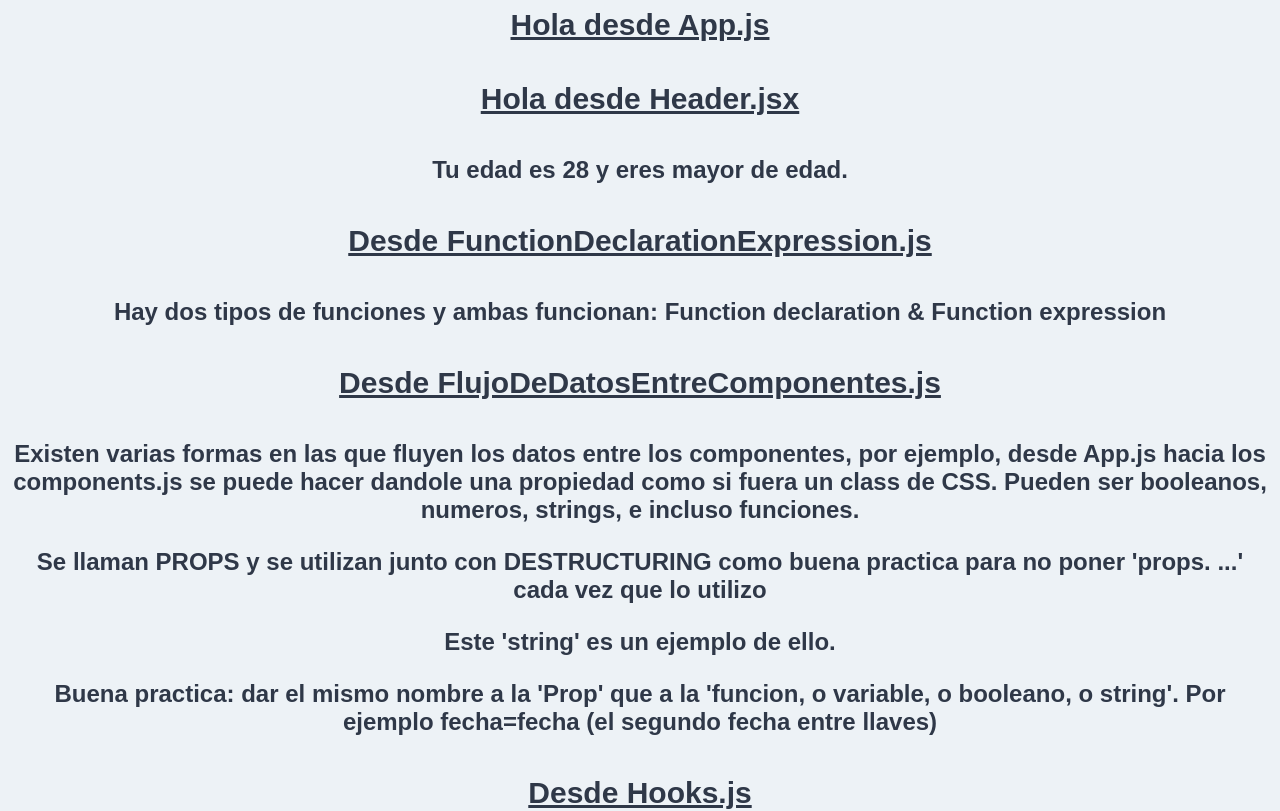
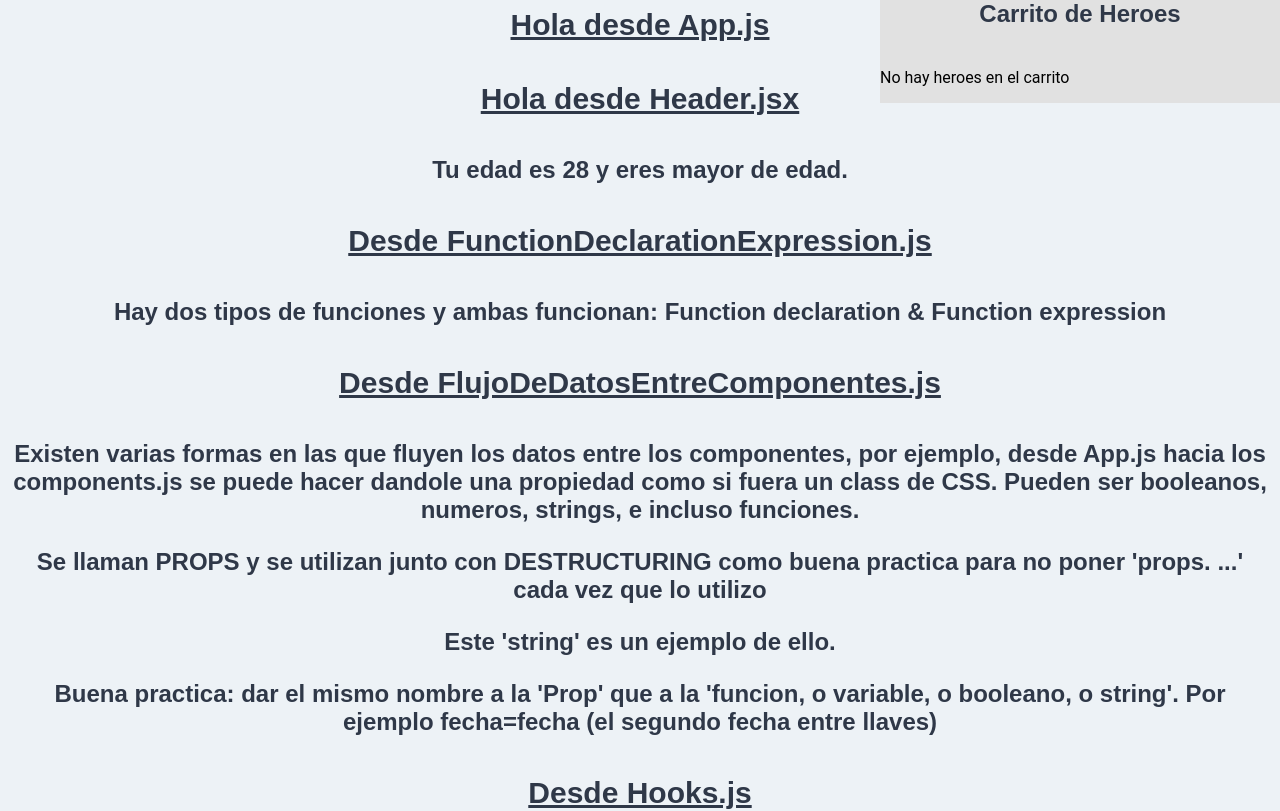
Before and after one commit to lautarosoliani/React-Alkemy-app, a React (Create React App) app in the folder apuntes-app/: page / in a window 1280 px wide. Shown: the top 811 px of the page. Built offline with nearby package versions, Linux system fonts and the light colour scheme.

Commit message:
Heroes Chart

```diff
--- a/apuntes-app/src/App.js
+++ b/apuntes-app/src/App.js
@@ -5,6 +5,7 @@ import FlujoDeDatosEntreComponentes from "./components/FlujoDeDatosEntreComponen
 import Hooks from "./components/Hooks"
 import State from "./components/State"
 import Heroe from "./components/Heroe"
+import CarritoDeHeroes from "./components/CarritoDeHeroes"
 
 function App() {
     //crear listado de heroes
@@ -54,7 +55,7 @@ function App() {
                     modificarSeleccionDeHeroes={modificarSeleccionDeHeroes}
                 />
             ))}
-
+            <CarritoDeHeroes selecciondeheroes={selecciondeheroes} />
             <h2>
                 <p>
                     Para modificar la lista de heroes creo el 2do useState
@@ -67,6 +68,7 @@ function App() {
                     usar en Heroe.js para usar el metodo 'filter' e identificar
                     el heroe seleccionado
                 </p>
+                <br />
                 <p>
                     Al lado del '.filter' agregar [0], ademas, debajo pongo:
                     modificarSeleccionDeHeroes([...selecciondeheroes, heroe]),
@@ -77,6 +79,17 @@ function App() {
                     funcion del useState. Otro dato, hay muchas mas formas de
                     hacer esto, esta es una de las simples pero hay muchas mas
                 </p>
+                <br />
+                <p>
+                    Nuevo componente: Carrito de Heroes. Creo nueva pagina
+                    llamada CarritoDeHeroes.js, la importo en App.js, se le pasa
+                    la prop selecciondeheroes. En CarritoDeHeroes.js se hace el
+                    mismo .map del primer useState pero en vez de 'heroes' va
+                    selecciondeheroes y las props son las dos primeras calcadas
+                    {/* key={heroe.id}
+                        heroe={heroe} */}
+                    . Luego coloco el ternario 'no hay heroes en el carrito'
+                </p>
             </h2>
         </>
     )
--- /dev/null
+++ b/apuntes-app/src/components/CarritoDeHeroes.js
@@ -0,0 +1,20 @@
+import React from "react"
+import Heroe from "./Heroe"
+
+const CarritoDeHeroes = ({ selecciondeheroes }) => {
+    return (
+        <div className="carrito">
+            <h2>Carrito de Heroes</h2>
+
+            {selecciondeheroes.length === 0 ? (
+                <p>No hay heroes en el carrito</p>
+            ) : (
+                selecciondeheroes.map((heroe) => (
+                    <Heroe key={heroe.id} heroe={heroe} />
+                ))
+            )}
+        </div>
+    )
+}
+
+export default CarritoDeHeroes
--- a/apuntes-app/src/index.css
+++ b/apuntes-app/src/index.css
@@ -353,3 +353,11 @@ aside {
     background-color: rgb(230, 78, 78);
     color: var(--blanco);
 }
+
+.carrito {
+    position: fixed;
+    top: 0;
+    right: 0;
+    background-color: #e1e1e1;
+    width: 400px;
+}
```
